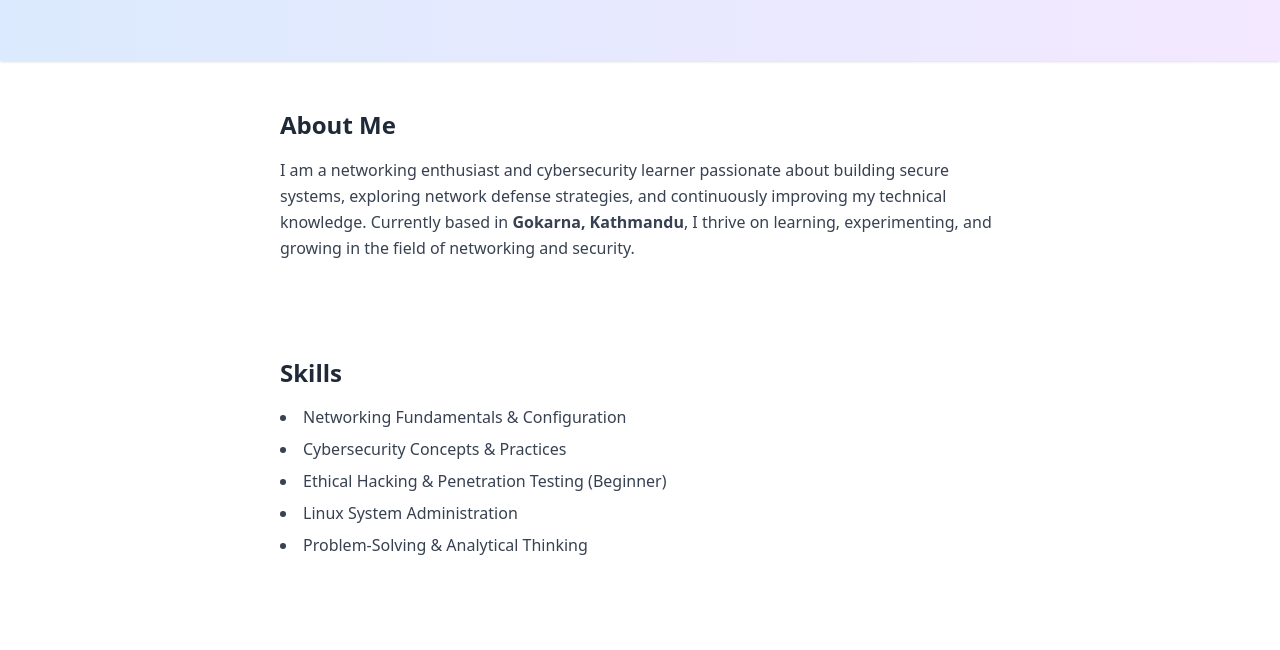
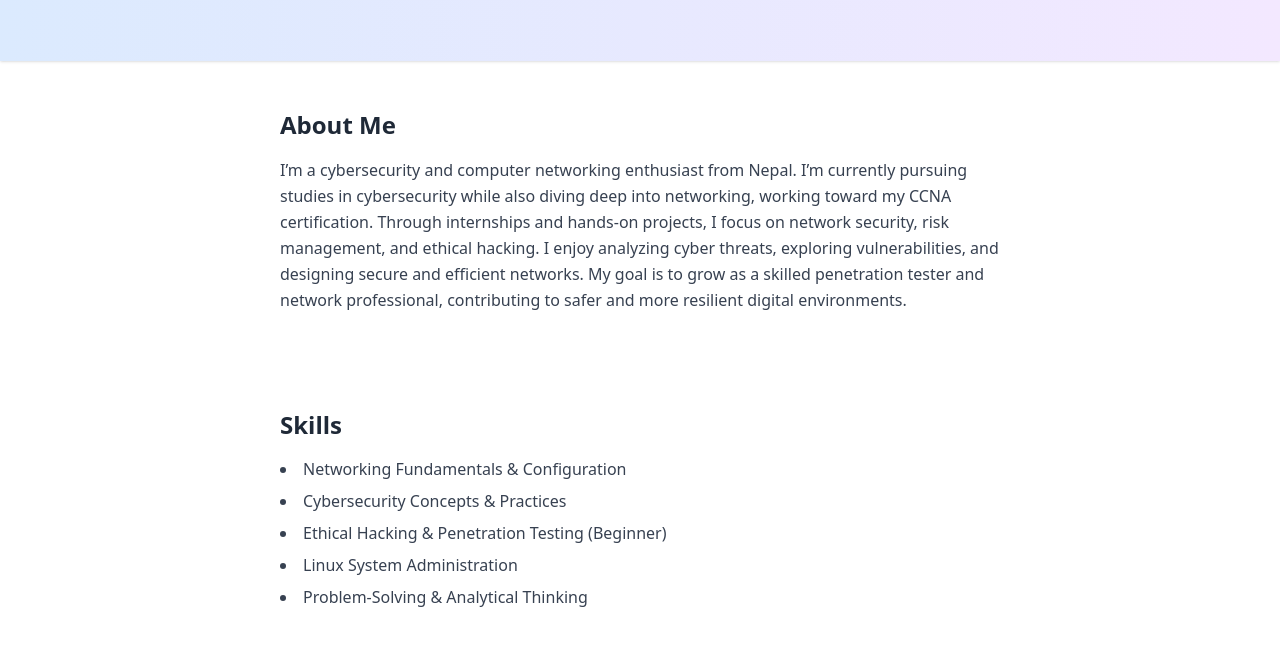
Before and after one commit to gitgudKrish/DOCKER, a plain HTML site: page index.html in a window 1280 px wide. Shown: the part 143-793 px from the top of the page. Drawn offline with nearby package versions, Linux system fonts and the light colour scheme.

Commit message:
Update index.html and Dockerfile

```diff
--- a/index.html
+++ b/index.html
@@ -18,10 +18,11 @@
   <section class="max-w-3xl mx-auto px-6 py-12">
     <h2 class="text-2xl font-semibold mb-4">About Me</h2>
     <p class="text-gray-700 leading-relaxed">
-      I am a networking enthusiast and cybersecurity learner passionate about building secure systems,
-      exploring network defense strategies, and continuously improving my technical knowledge.
-      Currently based in <strong>Gokarna, Kathmandu</strong>, I thrive on learning, experimenting,
-      and growing in the field of networking and security.
+      I’m a cybersecurity and computer networking enthusiast from Nepal.
+      I’m currently pursuing studies in cybersecurity while also diving deep into networking, working toward my CCNA certification.
+      Through internships and hands-on projects, I focus on network security, risk management, and ethical hacking.
+      I enjoy analyzing cyber threats, exploring vulnerabilities, and designing secure and efficient networks.
+      My goal is to grow as a skilled penetration tester and network professional, contributing to safer and more resilient digital environments.
     </p>
   </section>
 
@@ -72,7 +73,7 @@
     <p class="text-gray-700 mb-2"><strong>Mobile:</strong> +977 9841405466</p>
     <p class="text-gray-700 mb-2"><strong>Location:</strong> Gokarna, Kathmandu</p>
     <div class="flex space-x-4 mt-4">
-      <a href="https://github.com/" target="_blank" class="text-gray-600 hover:text-gray-900">
+      <a href="https://github.com/gitgudKrish" target="_blank" class="text-gray-600 hover:text-gray-900">
         <svg class="w-6 h-6" fill="currentColor" viewBox="0 0 24 24">
           <path fill-rule="evenodd" clip-rule="evenodd" d="M12 0C5.37 0 0 5.37 0 12c0
           5.3 3.438 9.8 8.207 11.387.6.113.793-.263.793-.583
@@ -88,7 +89,7 @@
           0 .322.192.7.8.58C20.565 21.797 24 17.298 24 12c0-6.63-5.373-12-12-12z"/>
         </svg>
       </a>
-      <a href="https://linkedin.com/" target="_blank" class="text-gray-600 hover:text-gray-900">
+      <a href="https://www.linkedin.com/in/krishshrestha768/" target="_blank" class="text-gray-600 hover:text-gray-900">
         <svg class="w-6 h-6" fill="currentColor" viewBox="0 0 24 24">
           <path d="M20.447 20.452h-3.554v-5.569c0-1.328-.027-3.04-1.852-3.04-1.853
           0-2.136 1.445-2.136 2.939v5.67H9.351V9h3.414v1.561h.048c.476-.9
```
Also changed, not shown: 1 other file.
